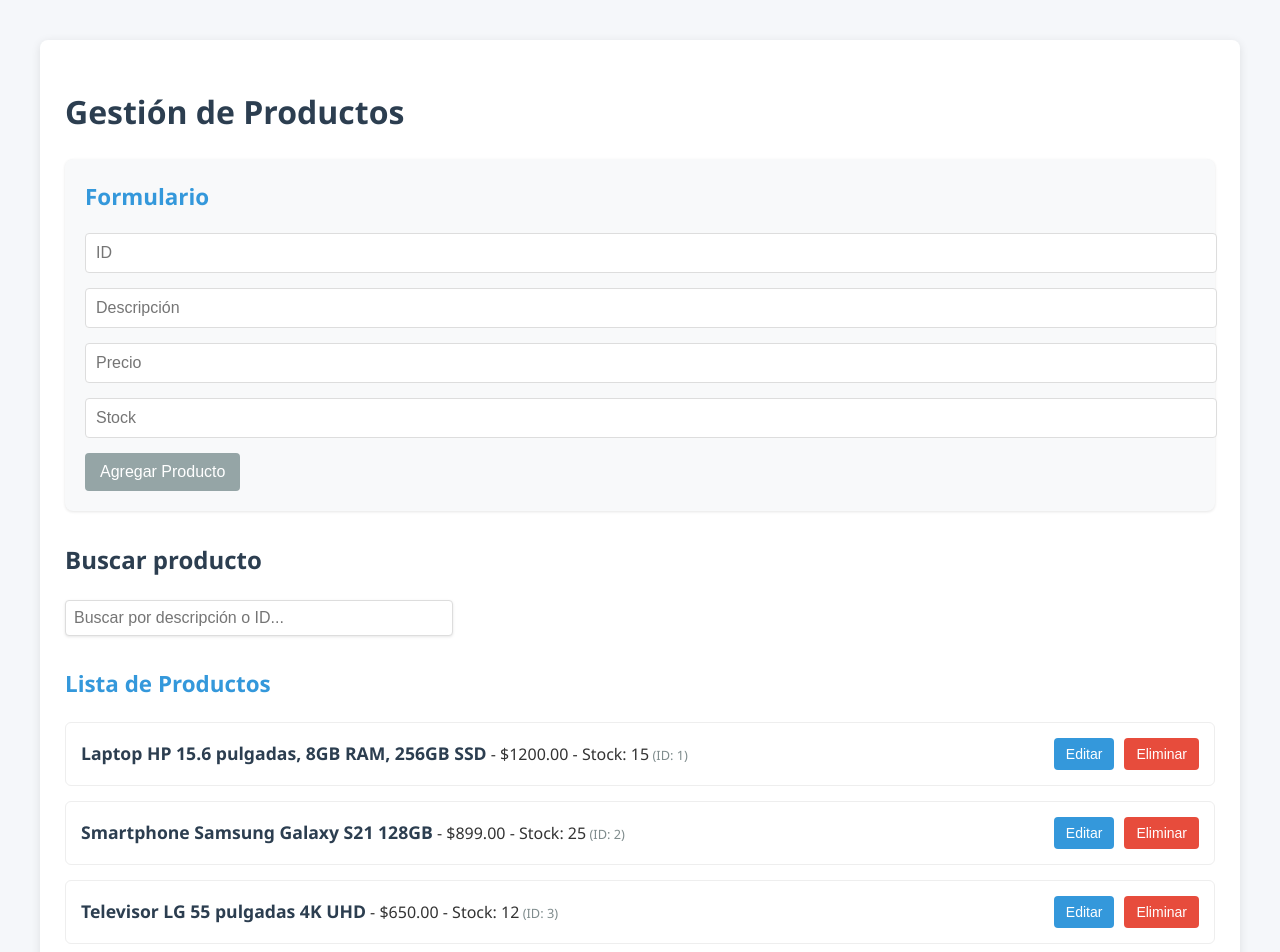
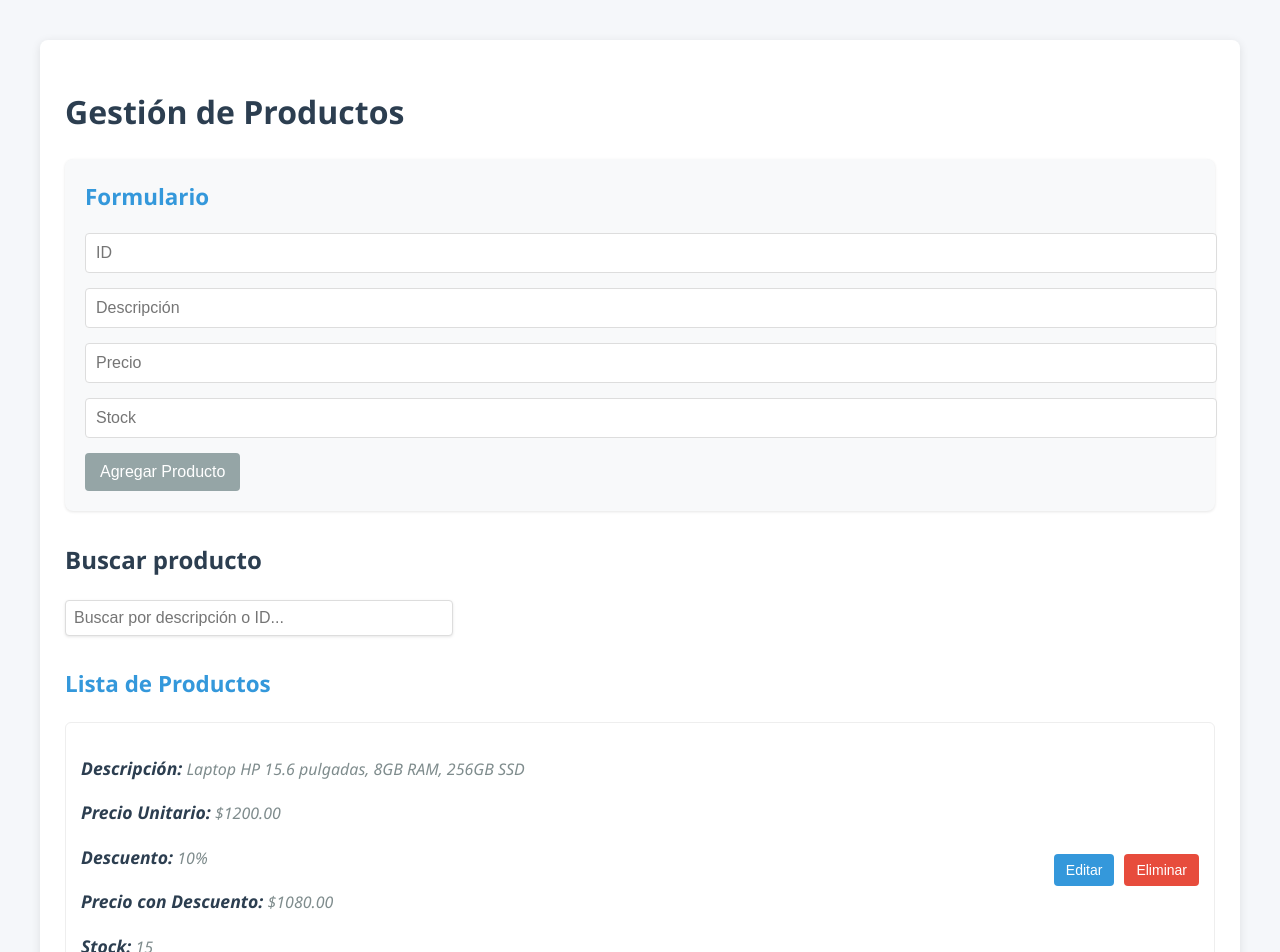
Before and after one commit to MatiasGOrtega/pv_tp4_grupo14, a React (Vite) app: page / in a window 1280 px wide. Shown: the top 952 px of the page. Built offline with nearby package versions, Linux system fonts and the light colour scheme.

Commit message:
refactor: ProductItem incluye eliminar y editar producto, y mejora la muestra del producto.

```diff
--- a/src/componentes/ProductItem.jsx
+++ b/src/componentes/ProductItem.jsx
@@ -1,15 +1,18 @@
-function ProductItem({ product }) {
+function ProductItem({ product, onDelete, onEdit }) {
   return (
     <li key={product.id} className='product-item'>
       <div>
-        <strong>{product.descripcion}</strong> - ${product.precioUnitario.toFixed(2)} -
-        Stock: {product.stock}
-        <small> (ID: {product.id})</small>
+        <p><strong>Descripción:</strong> {product.descripcion}</p>
+        <p><strong>Precio Unitario:</strong> ${product.precioUnitario.toFixed(2)}</p>
+        <p><strong>Descuento:</strong> {product.descuento}%</p>
+        <p><strong>Precio con Descuento:</strong> ${product.precioConDescuento.toFixed(2)}</p>
+        <p><strong>Stock:</strong> {product.stock}</p>
+        <small>(ID: {product.id})</small>
       </div>
       <div>
-        <button onClick={() => { }}>Editar</button>
+        <button onClick={() => onEdit(product)}>Editar</button>
         <button
-          onClick={() => { }}
+          onClick={() => onDelete(product.id)}
         >
           Eliminar
         </button>
```
